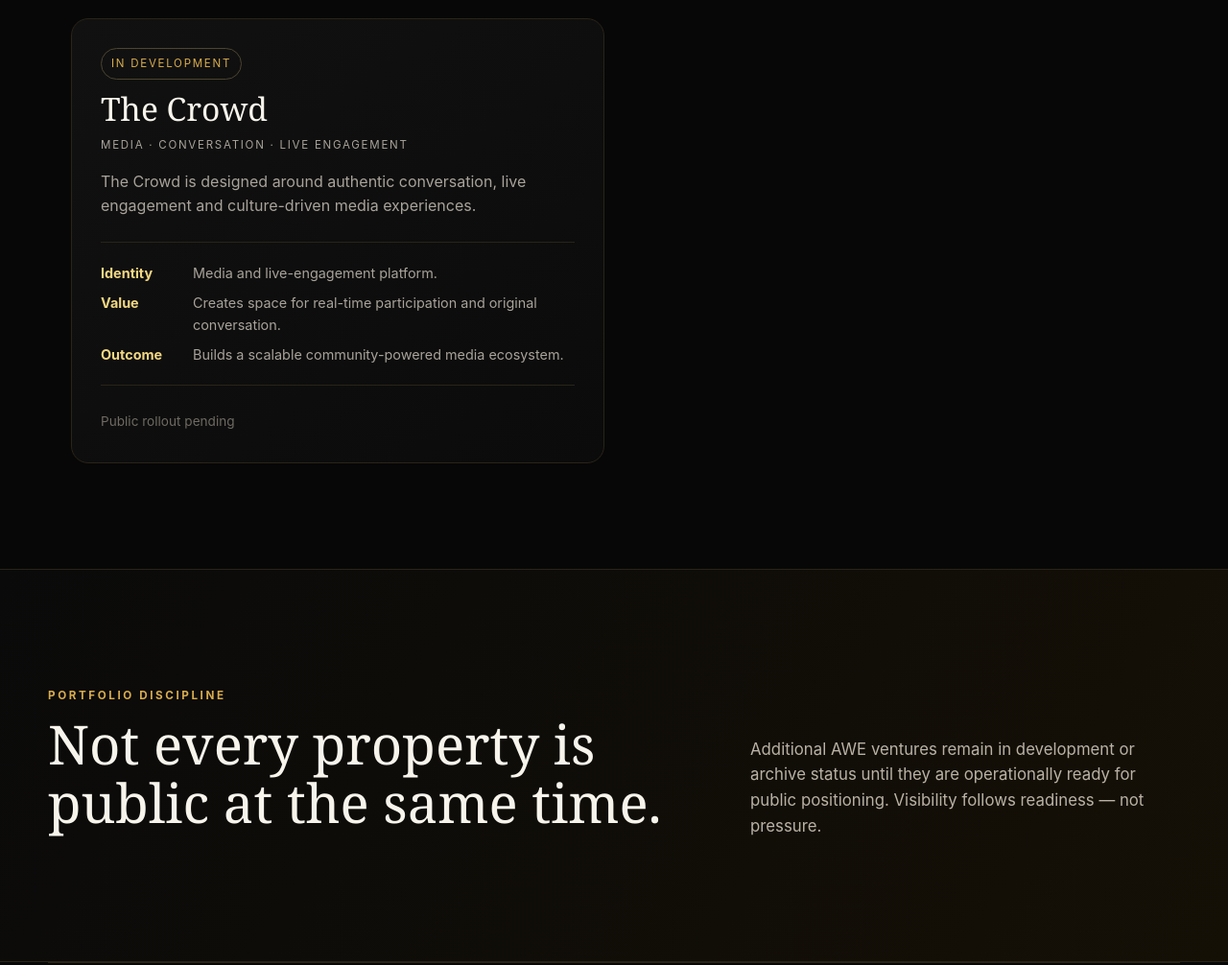
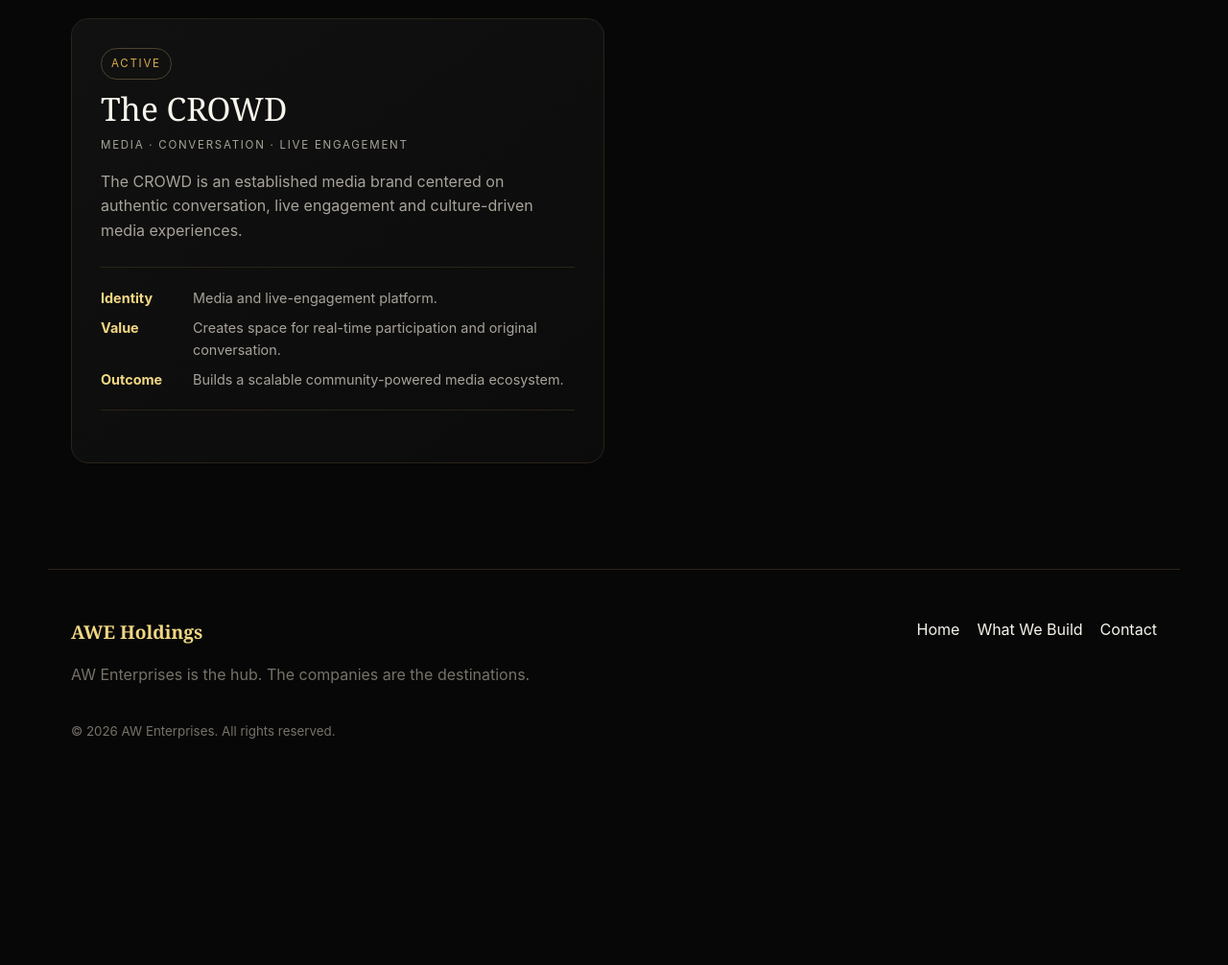
Before and after one commit to AWE-Holdings-ORG/AWE-Web, a plain HTML site: page ecosystem.html in a window 1280 px wide. Shown: the part 1775-2781 px from the top of the page at 96% size. After the commit the page ends 2598 px from the top, so only its background shows below. Drawn offline with Linux system fonts and the light colour scheme.

Commit message:
Update The CROWD public status and remove portfolio readiness messaging

```diff
--- a/ecosystem.html
+++ b/ecosystem.html
@@ -6,7 +6,7 @@
 <article class="ecosystem-card"><div class="status">Active Development</div><h2>AWE 4 Kids</h2><p class="category">Education · Publishing · Family</p><p>AWE 4 Kids creates educational books and experiences designed around lessons, learning, love and legacy.</p><div class="identity"><b>Identity</b><span>Children's education and publishing brand.</span><b>Value</b><span>Turns learning into culturally grounded, memorable experiences.</span><b>Outcome</b><span>Builds educational IP designed to grow across books, media and tools.</span></div><a class="text-link" href="https://youtube.com/@awe4kids" target="_blank" rel="noopener">Visit Channel →</a></article>
 <article class="ecosystem-card"><div class="status">Portfolio</div><h2>Good Business Entertainment</h2><p class="category">Entertainment · Media · Creators</p><p>Good Business Entertainment supports creator-driven brands, content and entertainment with structure, guidance and professional execution.</p><div class="identity"><b>Identity</b><span>Entertainment and media company.</span><b>Value</b><span>Supports creator development, content creation and brand expansion.</span><b>Outcome</b><span>Builds sustainable creative enterprises with ownership and longevity in mind.</span></div><span class="coming">Digital destination in development</span></article>
 <article class="ecosystem-card"><div class="status">Portfolio</div><h2>Da Bay Chicz</h2><p class="category">Lifestyle · Commerce · Culture</p><p>Da Bay Chicz is a culture-rooted lifestyle and commerce brand centered on identity, creativity, community and empowerment.</p><div class="identity"><b>Identity</b><span>Lifestyle and commerce brand.</span><b>Value</b><span>Translates authentic cultural identity into products and brand experiences.</span><b>Outcome</b><span>Grows regional roots into a durable lifestyle platform.</span></div><span class="coming">Digital destination in development</span></article>
-<article class="ecosystem-card"><div class="status">In Development</div><h2>The Crowd</h2><p class="category">Media · Conversation · Live Engagement</p><p>The Crowd is designed around authentic conversation, live engagement and culture-driven media experiences.</p><div class="identity"><b>Identity</b><span>Media and live-engagement platform.</span><b>Value</b><span>Creates space for real-time participation and original conversation.</span><b>Outcome</b><span>Builds a scalable community-powered media ecosystem.</span></div><span class="coming">Public rollout pending</span></article>
+<article class="ecosystem-card"><div class="status">Active</div><h2>The CROWD</h2><p class="category">Media · Conversation · Live Engagement</p><p>The CROWD is an established media brand centered on authentic conversation, live engagement and culture-driven media experiences.</p><div class="identity"><b>Identity</b><span>Media and live-engagement platform.</span><b>Value</b><span>Creates space for real-time participation and original conversation.</span><b>Outcome</b><span>Builds a scalable community-powered media ecosystem.</span></div></article>
 </section>
-<section class="section dark-panel"><div><p class="eyebrow">Portfolio Discipline</p><h2>Not every property is public at the same time.</h2></div><p>Additional AWE ventures remain in development or archive status until they are operationally ready for public positioning. Visibility follows readiness — not pressure.</p></section></main>
+</main>
 <footer class="footer"><div><strong>AWE Holdings</strong><p>AW Enterprises is the hub. The companies are the destinations.</p></div><div class="footer-links"><a href="/">Home</a><a href="/what-we-build.html">What We Build</a><a href="/contact.html">Contact</a></div><small>© <span data-year></span> AW Enterprises. All rights reserved.</small></footer><script src="script.js"></script></body></html>
```
